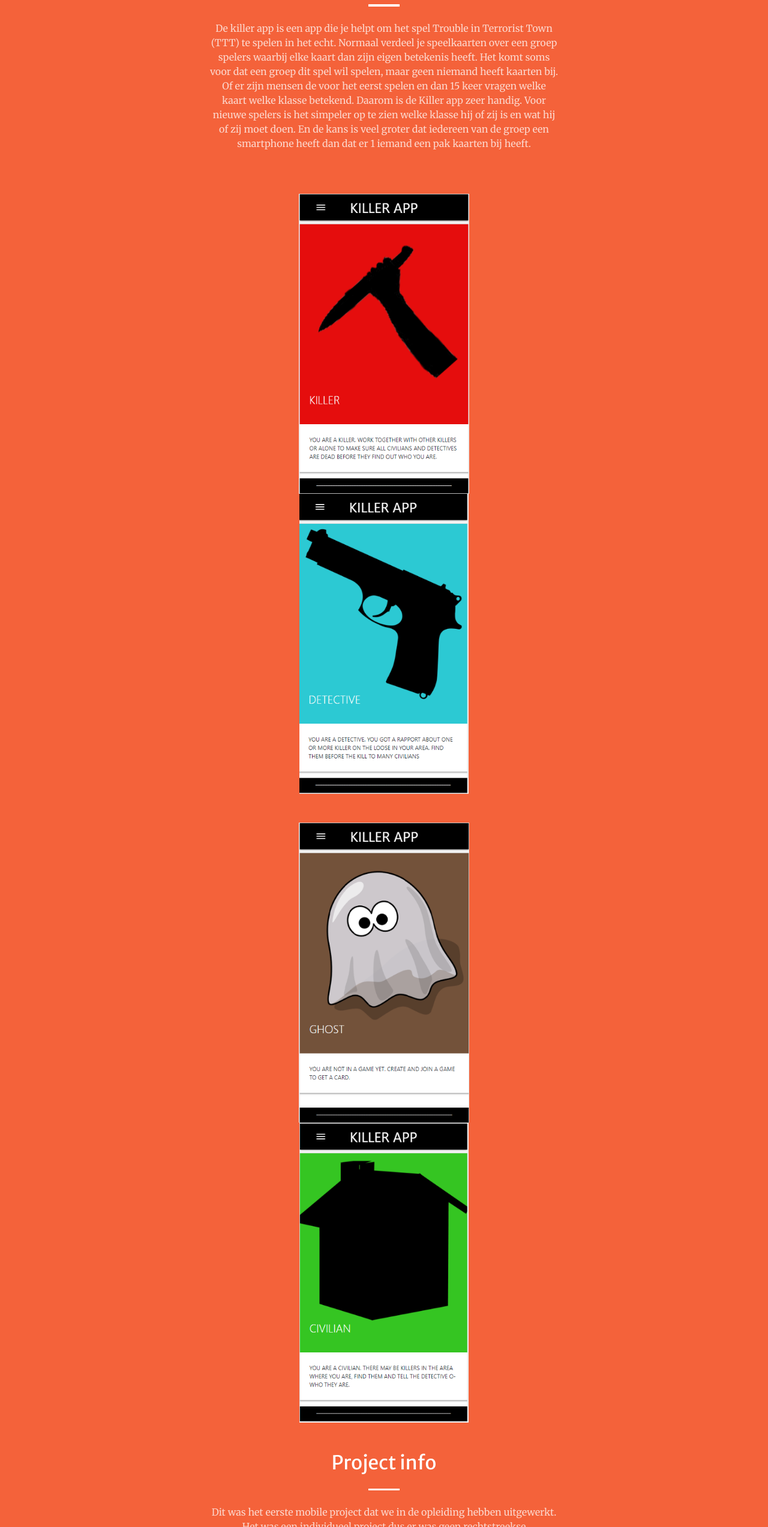
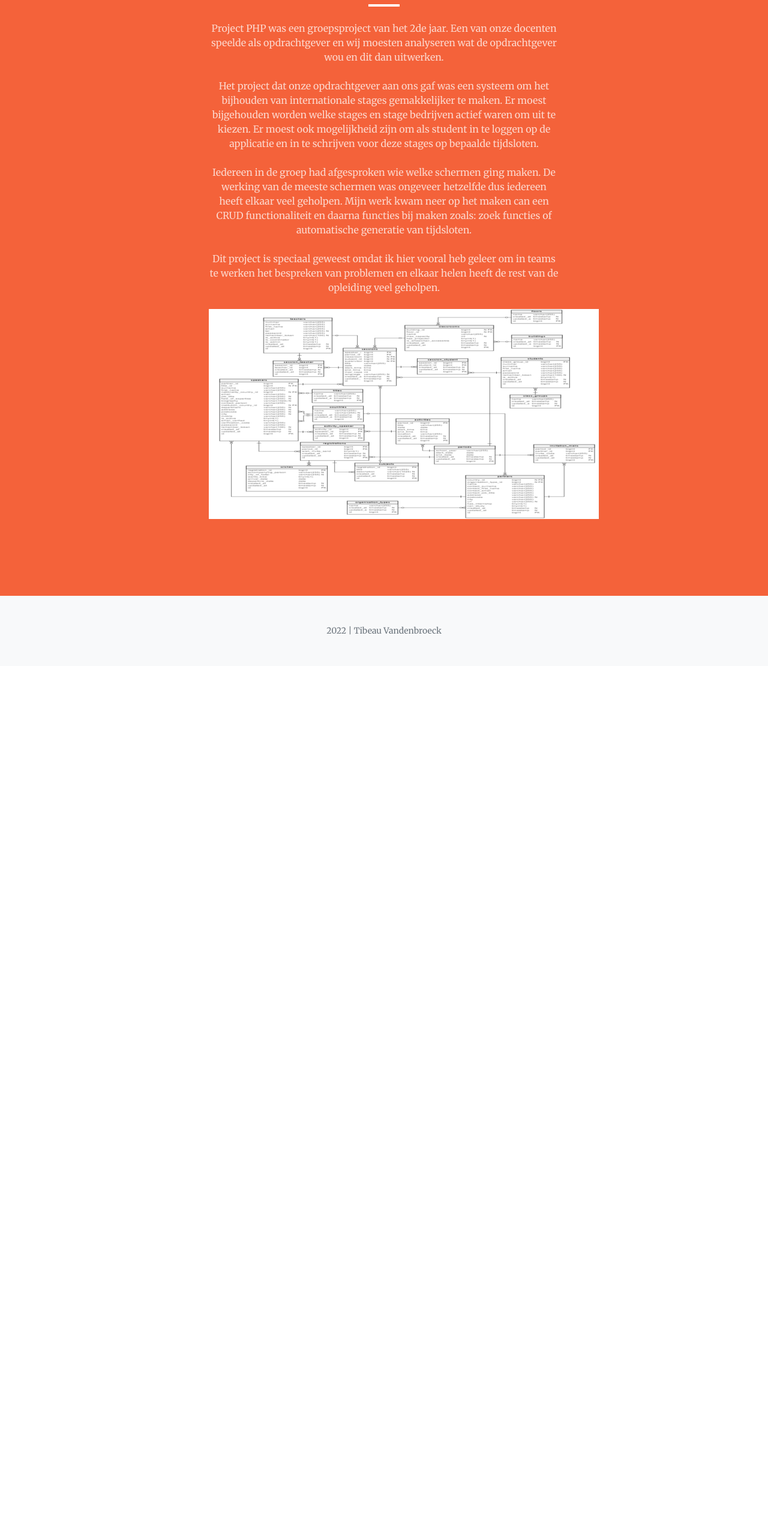
Before and after one commit to Tibeau/portfolio, a plain HTML site: page projectphp.html in a window 1280 px wide. Shown: the part 255-2800 px from the top of the page at 60% size. After the commit the page ends 1365 px from the top, so only its background shows below. Drawn offline with nearby package versions, Linux system fonts and the light colour scheme; some packages are replaced by stand-ins of ours; a script that the page names is missing.

Commit message:
almoast done

```diff
--- a/projectphp.html
+++ b/projectphp.html
@@ -35,62 +35,35 @@
 
                 <div class="container">
                     <div>
-                        <h2 class="text-white">Killer App</h2>
+                        <h2 class="text-white">Project PHP</h2>
                         <hr class="divider divider-light"/>
                         <p class="text-white-75 mb-4 mt-3">
-                            De killer app is een app die je helpt om het spel Trouble in Terrorist Town (TTT) te spelen
-                            in het echt. Normaal verdeel je speelkaarten over een groep spelers waarbij elke kaart dan
-                            zijn eigen betekenis heeft. Het komt soms voor dat een groep dit spel wil spelen, maar geen
-                            niemand heeft kaarten bij. Of er zijn mensen de voor het eerst spelen en dan 15 keer vragen
-                            welke kaart welke klasse betekend. Daarom is de Killer app zeer handig. Voor nieuwe spelers
-                            is het simpeler op te zien welke klasse hij of zij is en wat hij of zij moet doen. En de
-                            kans is veel groter dat iedereen van de groep een smartphone heeft dan dat er 1 iemand een
-                            pak kaarten bij heeft.</p>
-                    </div>
+                            Project PHP was een groepsproject van het 2de jaar. Een van onze docenten speelde als
+                            opdrachtgever en wij moesten analyseren wat de opdrachtgever wou en dit dan uitwerken.
+                        </p>
+                        <p class="text-white-75 mb-4 mt-3">
+                            Het project dat onze opdrachtgever aan ons gaf was een systeem om het bijhouden van internationale
+                            stages gemakkelijker te maken. Er moest bijgehouden worden welke stages en stage bedrijven actief waren om uit te kiezen.
+                            Er moest ook mogelijkheid zijn om als student in te loggen op de applicatie en in te schrijven voor deze stages op bepaalde tijdsloten.
 
-                    <div class="row pt-5">
-                        <div class="col">
-                            <img src="assets/img/cordova%20app/killer.PNG" height="500px"
-                                 alt="killer app screenshot1">
-                        </div>
-                        <div class="col">
-                            <img src="assets/img/cordova%20app/detective.PNG" height="500px"
-                                 alt="killer app screenshot2">
-                        </div>
-                    </div>
+                        </p>
 
-                    <div class="row pt-5">
-                        <div class="col">
-                            <img src="assets/img/cordova%20app/ghost.PNG" height="500px"
-                                 alt="killer app screenshot3">
-                        </div>
-                        <div class="col">
-                            <img src="assets/img/cordova%20app/civilian.PNG" height="500px"
-                                 alt="killer app screenshot4">
-                        </div>
-                    </div>
+                        <p class="text-white-75 mb-4 mt-3">
+                            Iedereen in de groep had afgesproken wie welke schermen ging maken. De werking van de meeste
+                            schermen was ongeveer hetzelfde dus iedereen heeft elkaar veel geholpen. Mijn werk kwam neer op
+                            het maken can een CRUD functionaliteit en daarna functies bij maken zoals: zoek functies
+                            of automatische generatie van tijdsloten.
+                        </p>
 
-                    <div>
-                        <h2 class="text-white mt-5">Project info</h2>
-                        <hr class="divider divider-light"/>
                         <p class="text-white-75 mb-4 mt-3">
-                            Dit was het eerste mobile project dat we in de opleiding hebben uitgewerkt. Het was een individueel project
-                            dus er was geen rechtstreekse samenwerking met andere studenten. Mijn cordova app was ook de eerste keer dat er gewerkt werd
-                            met een database. Ik heb heel veel nieuwe dingen geleerd en uitgeprobeerd bij dit project.
-                            Het was door dit project dat ik een nieuwe liefde vond voor programmeren.
+                           Dit project is speciaal geweest omdat ik hier vooral heb geleer om in teams te werken
+                            het bespreken van problemen en elkaar helen heeft de rest van de opleiding veel geholpen.
                         </p>
                     </div>
 
-                    <div class="row pt-5">
-                        <div class="col">
-                            <img src="assets/img/cordova%20app/code.PNG" height="500px"
-                                 alt="killer app screenshot5">
-                        </div>
-                        <div class="col">
-                            <img src="assets/img/cordova%20app/selectie.PNG" height="500px"
-                                 alt="killer app screenshot6">
-                        </div>
-                    </div>
+                    <img src="assets/img/projectPHP/TV-D_database_definitief.png"
+                         alt="project php database">
+
                 </div>
             </div>
         </div>
```
Also changed, not shown: index.html (+1 -1 lines), project4.0.html (+20 -10 lines), wpfapp.html (+38 -33 lines), assets/img/wpf/zeeslag1.JPG (added), assets/img/wpf/zeeslag2.JPG (added), assets/img/wpf/zeeslag3.JPG (added), assets/img/wpf/zeeslag4.JPG (added), assets/img/wpf/zeeslag5.JPG (added), assets/img/wpf/zeeslag6.JPG (added), 2 other files.
